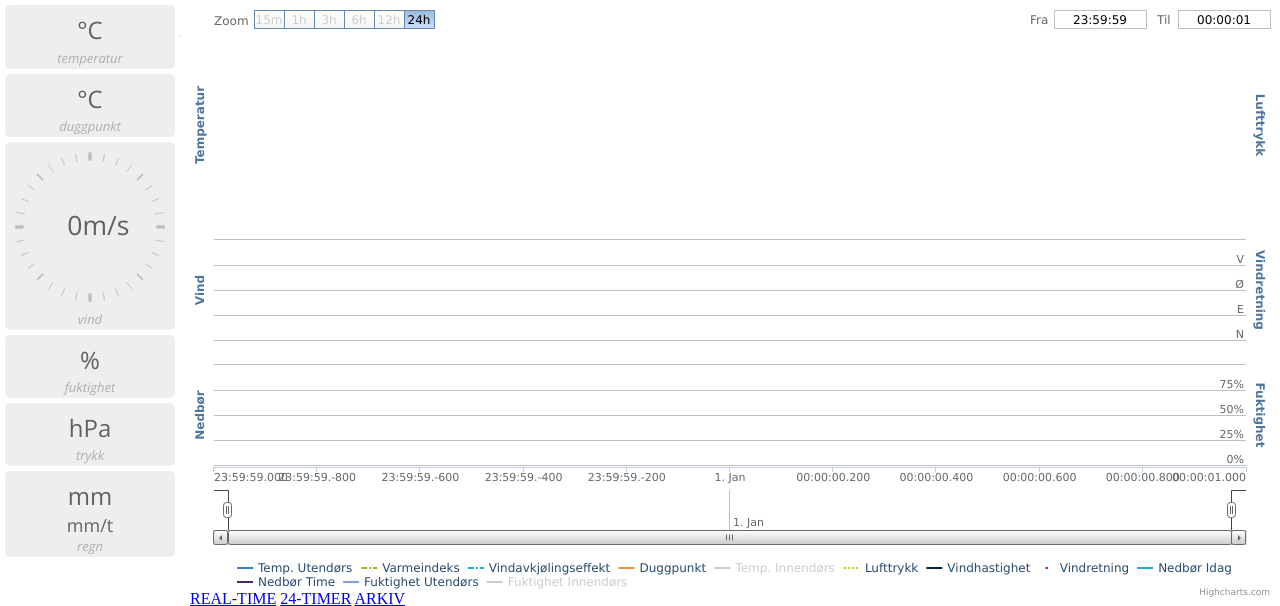
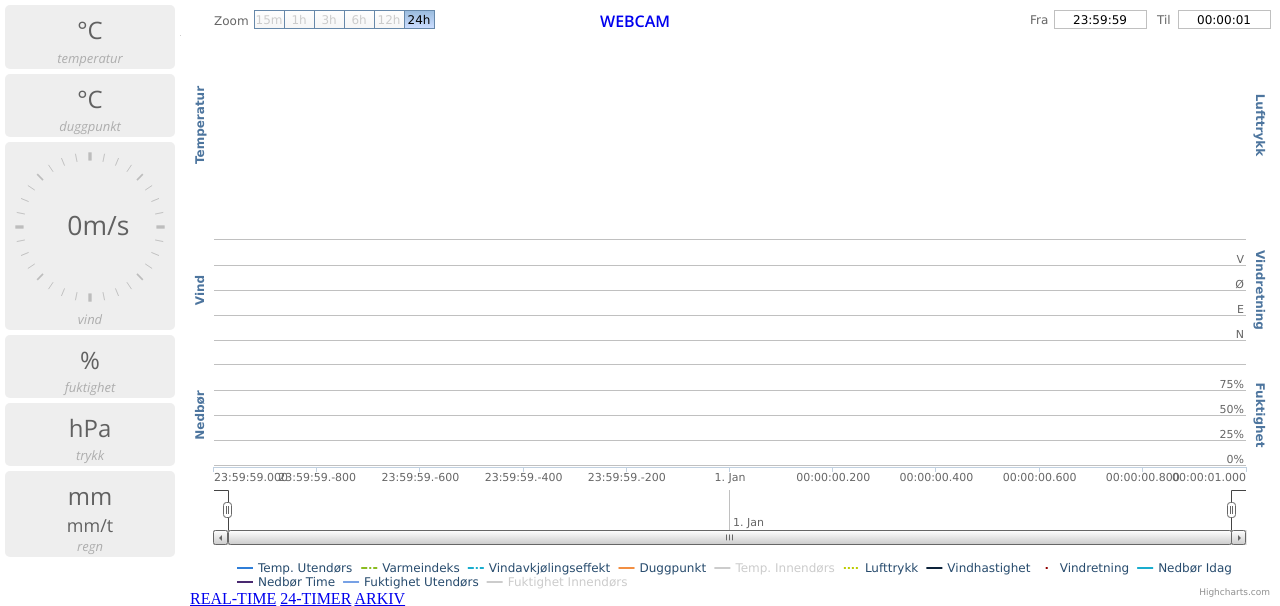
Before and after one commit to vegarda/joknuden-old, a PHP site: page / in a window 1280 px wide. Shown: the top 606 px of the page. Run offline with PHP 8.4, Linux system fonts and the light colour scheme; data that the repository does not hold is empty.

Commit message:
add webcam link

```diff
--- a/public_html/index.html
+++ b/public_html/index.html
@@ -89,5 +89,8 @@
             <a id="today-selector" href="#"><span>24-TIMER</span></a>
             <a id="archive-selector" href="#"><span>ARKIV</span></a>
         </div>
+		<div id="webcam">
+			<a href="hd.jpg">WEBCAM</a>
+		</div>
     </body>
 </html>
--- a/public_html/style/mesowx.css
+++ b/public_html/style/mesowx.css
@@ -246,10 +246,20 @@ body {
 }
 
 
-
-
-
-
 #highcharts-2{
 	display: none;
 }
+
+div#webcam{
+	display: block;
+	position: absolute;
+	top: 10px;
+	left: 600px;
+}
+
+div#webcam a{
+	font-family: 'Open Sans', sans-serif, Verdana, Geneva, sans-serif;
+	text-decoration: none;
+	font-weight: 600;
+	z-index: 1000;
+}
```
